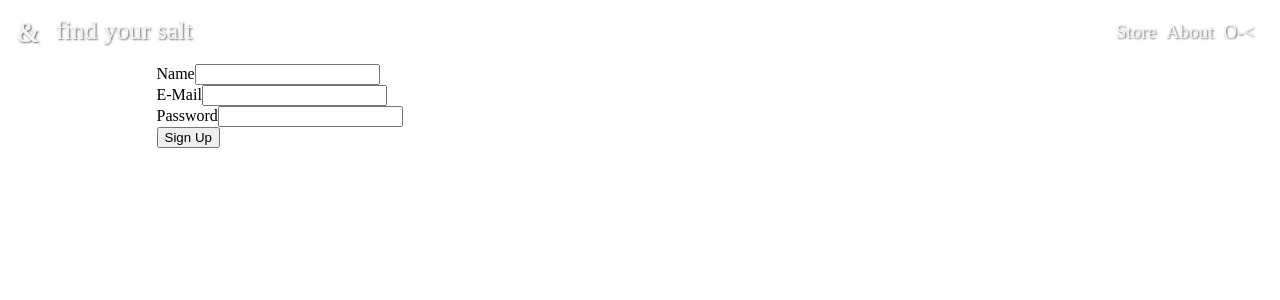
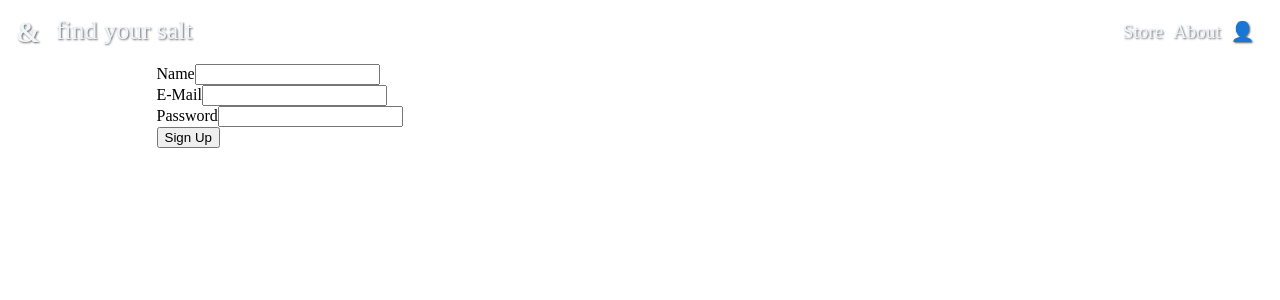
Before and after one commit to webwizard99/salt-store-frontend, a React (Create React App) app: page /profile in a window 1280 px wide. Shown: the top 300 px of the page. Built offline with nearby package versions, Linux system fonts and the light colour scheme; a web font is replaced by a local one.

Commit message:
Change profile icon in navbar to test pipeline.

```diff
--- a/src/Components/Navbar/Navbar.jsx
+++ b/src/Components/Navbar/Navbar.jsx
@@ -16,7 +16,7 @@ class Navbar extends React.Component {
         <ul className="nav-options">
           <li><Link to="/store"><span>Store</span></Link></li>
           <li><Link to="/about"><span>About</span></Link></li>
-          <li><Link to="/profile"><span>O-&#60;</span></Link></li>
+          <li><Link to="/profile"><span>👤</span></Link></li>
         </ul>
       </nav>
     )
```
Also changed, not shown: src/Components/ProfileDisplay/ProfileDisplay.jsx (added, +14 -0 lines), src/Components/ProfileDisplay/ProfileDisplay.css (added), src/reducers/userReducer.js (added).
